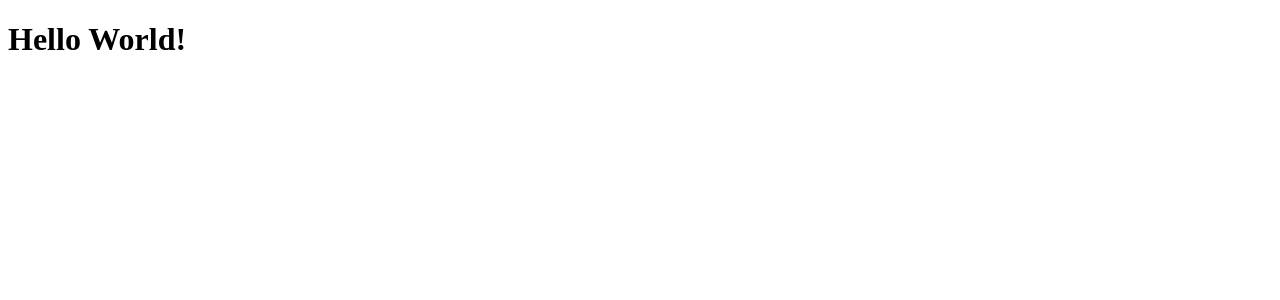
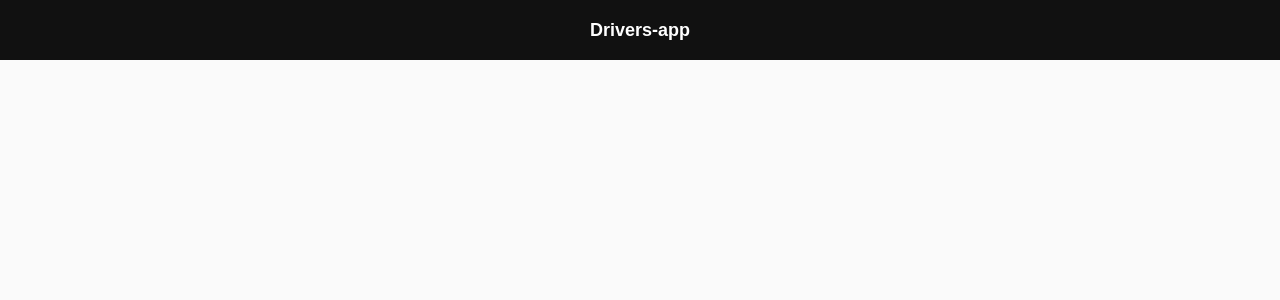
Before and after one commit to willaiemi/drivers-app, a React (Create React App) app in the folder reactapp/: page / in a window 1280 px wide. Shown: the top 300 px of the page. Built offline with nearby package versions, Linux system fonts and the light colour scheme.

Commit message:
creating Header component

```diff
--- a/reactapp/src/App.js
+++ b/reactapp/src/App.js
@@ -1,9 +1,11 @@
 import React from 'react';
+
+import Header from './components/Header'
 
 function App() {
   return (
     <div className="App">
-      <h1>Hello World!</h1>
+      <Header />
     </div>
   );
 }
--- /dev/null
+++ b/reactapp/src/components/Header/index.js
@@ -0,0 +1,13 @@
+import React from "react"
+
+import './styles.css'
+
+const Header = () => {
+	return (
+		<header id="main_header">
+			Drivers-app
+		</header>
+	)
+}
+
+export default Header
--- /dev/null
+++ b/reactapp/src/components/Header/styles.css
@@ -0,0 +1,12 @@
+header#main_header {
+	width: 100%;
+	height: 60px;
+	background: #111;
+	font-size: 18px;
+	font-weight: bold;
+	color: #fff;
+	display: flex;
+	justify-content: center;
+	align-items: center;
+
+}
--- a/reactapp/src/index.js
+++ b/reactapp/src/index.js
@@ -2,6 +2,7 @@ import React from 'react';
 import ReactDOM from 'react-dom';
 import App from './App';
 import * as serviceWorker from './serviceWorker';
+import './styles.css'
 
 ReactDOM.render(<App />, document.getElementById('root'));
 
--- /dev/null
+++ b/reactapp/src/styles.css
@@ -0,0 +1,14 @@
+/*removing some global styles*/
+
+* {
+	padding: 0;
+	margin: 0;
+	outline: 0;
+	box-sizing: border-box;
+}
+
+body {
+	font-family: Arial, Helvetica, sans-serif;
+	background: #fafafa;
+	color: #333;
+}
```
